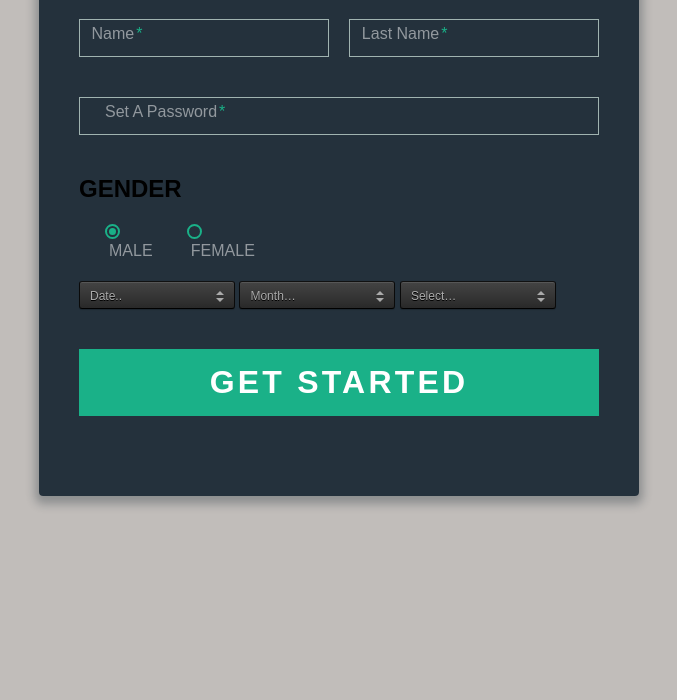
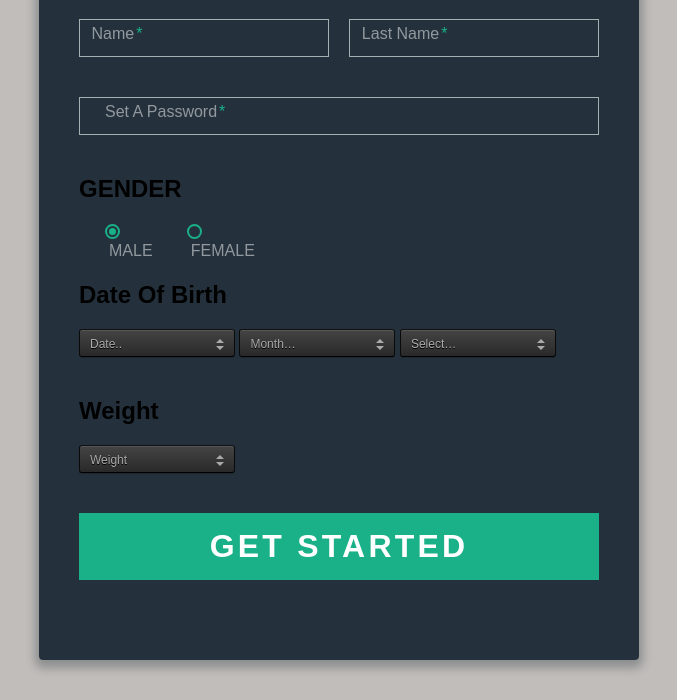
Before and after one commit to alcotell/alcotell.github.io, a plain HTML site: page index1.html in a window 1280 px wide. Shown: the part 138-838 px from the top of the page, without its empty margins (301-978 px from the left). Before the commit the page ends 800 px from the top, so only its background shows below. Drawn offline with nearby package versions, Linux system fonts and the light colour scheme; a script that the page names is missing.

Commit message:
Weight dropdown + last name password bug fix
Weight dropdown + last name password bug fix

```diff
--- a/index1.html
+++ b/index1.html
@@ -29,7 +29,7 @@
                             <label>
                                 Last Name<span class="req">*</span>
                             </label>
-                            <input type="text"required autocomplete="off"/>
+                            <input type="text" required autocomplete="off"/>
                         </div>
                     </div>
 
@@ -37,7 +37,7 @@
                         <label>
                             Set A Password<span class="req">*</span>
                         </label>
-                        <input type="password"required autocomplete="off"/>
+                        <input type="password" required autocomplete="off"/>
                     </div>
 
                     <div class="field-wrap">
@@ -46,6 +46,7 @@
                         <input type="radio" class="myRadioClass femaleClass " value="Female" name="Gender"><label onClick="changeGenderFunction()" class="radioClass myRadioClass"><span></span></label></input>
                     </div>
                     <div class="field-wrap">
+                        <h2>Date Of Birth</h2>
                         <section class="container">
                             <div class="dropdown dropdown-dark">
                                 <select name="two" class="dropdown-select">
@@ -106,6 +107,57 @@
                                     <option value="1">Option #1</option>
                                     <option value="2">Option #2</option>
                                     <option value="3">Option #3</option>
+                                </select>
+                            </div>
+                        </section>
+                    </div>
+                    <div class="field-wrap">
+                        <h2>Weight</h2>
+                        <section class="container">
+                            <div class="dropdown dropdown-dark">
+                                <select name="two" class="dropdown-select">
+                                    <option value="" selected="">Weight</option>
+                                    <option value="1">40</option>
+                                    <option value="2">41</option>
+                                    <option value="3">42</option>
+                                    <option value="4">43</option>
+                                    <option value="1">44</option>
+                                    <option value="2">45</option>
+                                    <option value="3">46</option>
+                                    <option value="4">47</option>
+                                    <option value="1">48</option>
+                                    <option value="2">49</option>
+                                    <option value="3">50</option>
+                                    <option value="4">51</option>
+                                    <option value="1">52</option>
+                                    <option value="2">53</option>
+                                    <option value="3">54</option>
+                                    <option value="4">55</option>
+                                    <option value="1">56</option>
+                                    <option value="2">57</option>
+                                    <option value="3">58</option>
+                                    <option value="4">59</option>
+                                    <option value="1">60</option>
+                                    <option value="2">61</option>
+                                    <option value="3">62</option>
+                                    <option value="4">63</option>
+                                    <option value="1">64</option>
+                                    <option value="2">65</option>
+                                    <option value="3">66</option>
+                                    <option value="4">67</option>
+                                    <option value="1">68</option>
+                                    <option value="2">69</option>
+                                    <option value="3">70</option>
+                                    <option value="4">71</option>
+                                    <option value="1">72</option>
+                                    <option value="2">73</option>
+                                    <option value="3">74</option>
+                                    <option value="4">75</option>
+                                    <option value="1">76</option>
+                                    <option value="2">77</option>
+                                    <option value="3">78</option>
+                                    <option value="4">79</option>
+
                                 </select>
                             </div>
                         </section>
```
